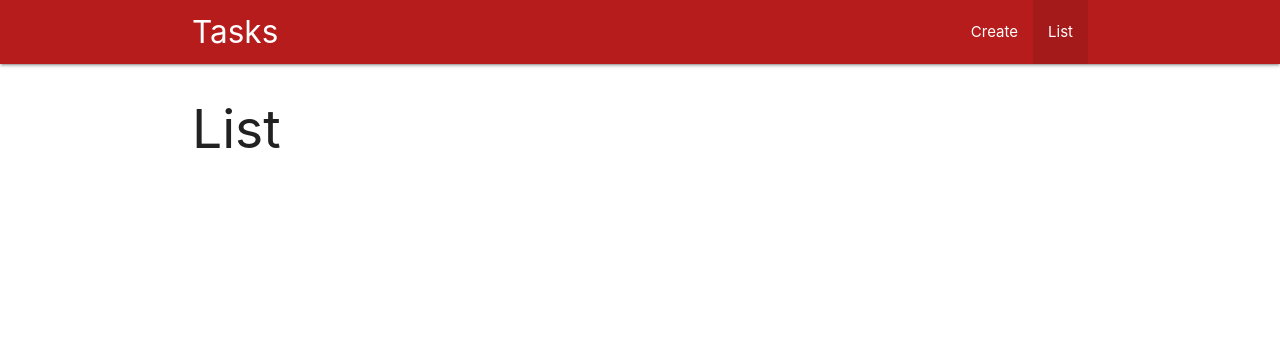
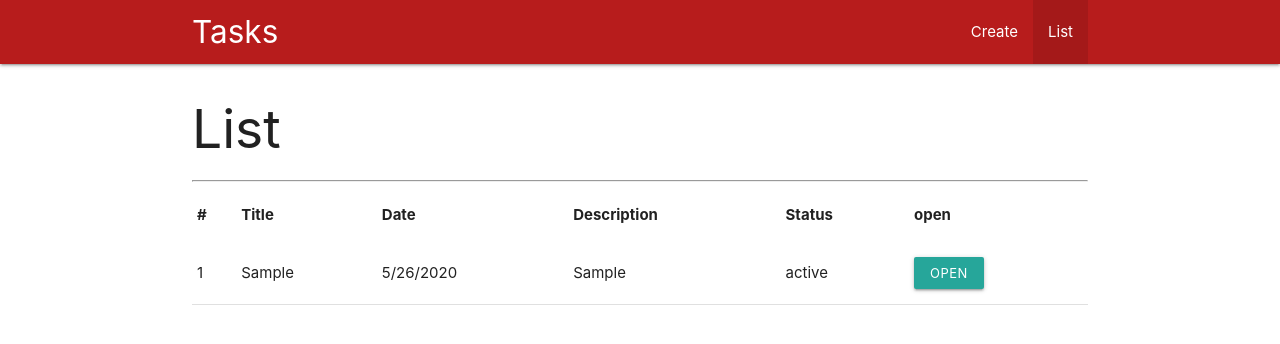
Before and after one commit to aksoff/servbit-tasks, a Vue app: page / in a window 1280 px wide. Both pictures are taken after typing "Sample", "Sample", "Sample" into the empty fields and a click on the button "CREATE TASK". Shown: the top 344 px of the page. Built offline with nearby package versions, Linux system fonts and the light colour scheme.

Commit message:
29/05 update task

```diff
--- a/src/store/index.js
+++ b/src/store/index.js
@@ -12,13 +12,31 @@ export default new Vuex.Store({
       state.tasks.push(task)
       localStorage.setItem('tasks', JSON.stringify(state.tasks))
       console.log(state.tasks)
+    },
+    updateTask(state, {id, description, deadline}) {
+      const tasks = state.tasks.concat()
+      const idx = tasks.findIndex(t => t.id === id)
+      const task = tasks[idx]
+      const status = new Date(deadline) > new Date() ? 'active' : 'outdated'
+      tasks[idx] = {...task, description, deadline, status}
+      state.tasks = tasks
+      localStorage.setItem('tasks', JSON.stringify(state.tasks))
     }
   },
   actions: {
     createTask({commit}, task) {
       commit('createTask', task)
-    }
+    },
+    updateTask({commit}, task) {
+      commit('updateTask', task)
+    },
+
   },
+  getters: {
+    tasks: s => s.tasks,
+    taskById: s => id => s.tasks.find((t => t.id === id))
+  },
+
   modules: {
   }
 })
--- a/src/views/Create.vue
+++ b/src/views/Create.vue
@@ -4,21 +4,19 @@
       <h2>Create</h2>
       <form @submit.prevent="submitHandler">
         <div class="input-field">
-          <input v-model="title" placeholder="Title" id="title" type="text" class="validate" required>
-          <label for="title"></label>
+          <input v-model="title" id="title" type="text" class="validate" required>
+          <label for="title">Title</label>
           <span class="helper-text" data-error="Title is required"></span>
         </div>
-        <div v-model="tags" class="chips" ref="chips">
-
-        </div>
         <div class="input-field">
-          <textarea v-model="description" placeholder="Description" id="description" class="materialize-textarea"></textarea>
-          <label for="description"></label>
+          <textarea v-model="description" id="description" class="materialize-textarea"></textarea>
+          <label for="description">Description</label>
           <span class="character-counter" style="float: right; font-size: 12px">{{description.length}}/2048</span>
         </div>
+        <div v-model="tags" class="chips" id="tags" ref="chips"></div>
         <div class="input-field">
           <input v-model="deadline" type="text" id="deadline" class="datepicker" ref="datepicker">
-          <label for="deadline"></label>
+          <label for="deadline">Deadline</label>
         </div>
         <button class="btn" type="submit">Create task</button>
       </form>
@@ -41,7 +39,8 @@ export default {
   }),
   mounted() {
     this.tags = M.Chips.init(this.$refs.chips, {
-      placeholder: 'Task Tags'
+      placeholder: 'Task Tags',
+
     })
     this.deadline = M.Datepicker.init(this.$refs.datepicker, {
       format: 'dd.mm.yyyy',
--- a/src/views/List.vue
+++ b/src/views/List.vue
@@ -1,13 +1,56 @@
 <template>
-    <h2>List</h2>
+    <div>
+        <h2>List</h2>
+        <hr>
+        <table v-if="tasks.length">
+            <thead>
+                <th>#</th>
+                <th>Title</th>
+                <th>Date</th>
+                <th>Description</th>
+                <th>Status</th>
+                <th>open</th>
+            </thead>
+            <tbody>
+                <tr v-for="(task, idx) of tasks"
+                    :key="task.id"
+                >
+                    <td>{{idx +1}}</td>
+                    <td>{{task.title}}</td>
+                    <td>{{new Date(task.deadline).toLocaleDateString()}}</td>
+                    <td class="description"><div class="text">{{task.description}}</div></td>
+                    <td>{{task.status}}</td>
+                    <td>
+                        <router-link tag="button" class="btn btn-small" :to="'/task/' + task.id">
+                            Open
+                        </router-link>
+                    </td>
+                </tr>
+            </tbody>
+        </table>
+        <p v-else>no tasks</p>
+    </div>
 </template>
 
 <script>
     export default {
-        name: "List"
+        name: "List",
+        computed: {
+            tasks() {
+                return this.$store.getters.tasks
+            }
+        }
+
     }
 </script>
 
 <style scoped>
-
+    .description {
+        max-width: 400px;
+    }
+    .text{
+        white-space: nowrap;
+        text-overflow: ellipsis;
+        overflow: hidden;
+    }
 </style>
--- a/src/views/Task.vue
+++ b/src/views/Task.vue
@@ -1,10 +1,72 @@
 <template>
-    <h2>Task</h2>
+    <div>
+        <div v-if="task">
+            <h2>{{task.title}}</h2>
+            <form @submit.prevent="submitHandler">
+
+                <div class="input-field">
+                    <textarea v-model="description" placeholder="Description" id="description" class="materialize-textarea"></textarea>
+                    <label for="description"></label>
+                    <span class="character-counter" style="float: right; font-size: 12px">{{description.length}}/2048</span>
+                </div>
+                <div v-model="tags" class="chips" ref="chips"></div>
+                <div class="input-field">
+                    <input v-model="deadline" type="text" id="deadline" class="datepicker" ref="datepicker">
+                    <label for="deadline"></label>
+                </div>
+                <button class="btn" type="submit">update task</button>
+            </form>
+        </div>
+        <p v-else>Task not found</p>
+    </div>
 </template>
 
 <script>
     export default {
-        name: "Task"
+        computed: {
+            task() {
+                return this.$store.getters.taskById(+this.$route.params.id)
+            }
+        },
+        data: () => ({
+            description: '',
+            deadline: '',
+            tags: null
+        }),
+        mounted() {
+            this.description = this.task.description
+            this.tags = M.Chips.init(this.$refs.chips, {
+                placeholder: 'Task Tags',
+                data: this.task.tags
+            })
+            this.deadline = M.Datepicker.init(this.$refs.datepicker, {
+                format: 'dd.mm.yyyy',
+                autoClose: true,
+                defaultDate: new Date(this.task.deadline),
+                setDefaultDate: true,
+                i18n: {
+                    defaultLocale: 'ru'
+                }
+            })
+        },
+        methods: {
+            submitHandler() {
+                this.$store.dispatch('updateTask', {
+                    id: this.task.id,
+                    description: this.description,
+                    deadline: this.deadline.date
+                })
+                this.$router.push('/list')
+            }
+        },
+        destroyed() {
+            if (this.deadline && this.deadline.destroy) {
+                this.deadline.destroy()
+            }
+            if (this.tags && this.tags.destroy) {
+                this.tags.destroy()
+            }
+        }
     }
 </script>
 
```
